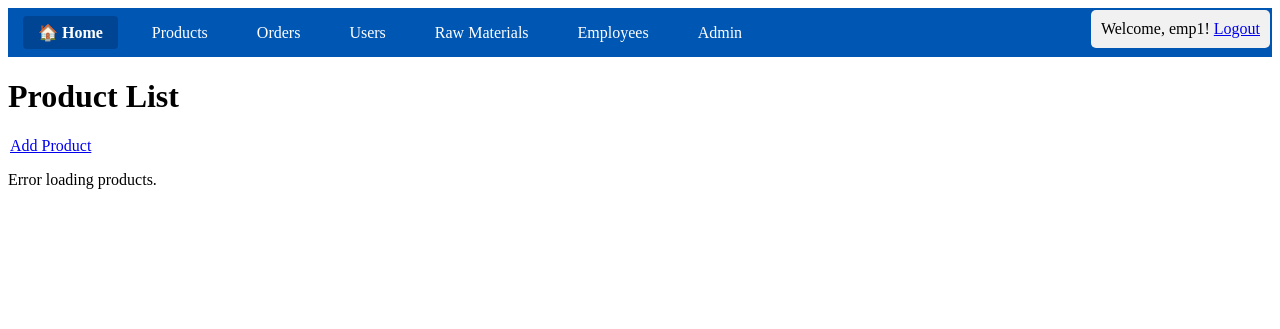
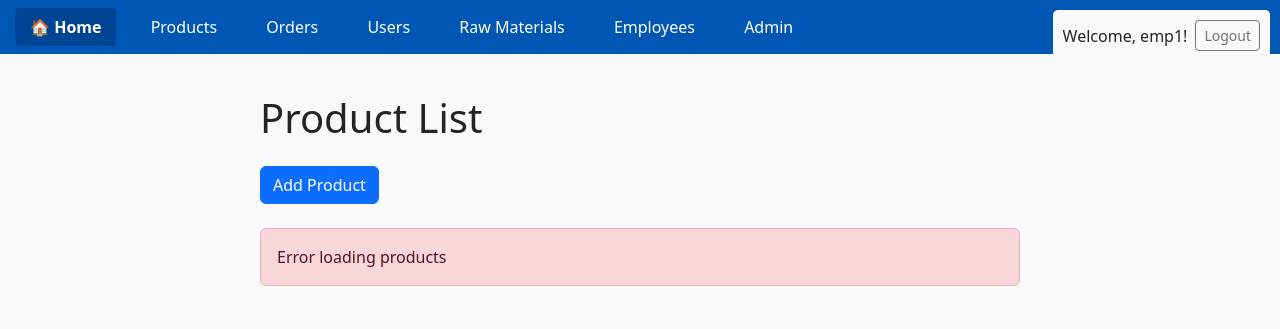
Before and after one commit to brendang-utah/ski_manufacturing_project, a Django app: page /products/ in a window 1280 px wide. Shown: the top 329 px of the page. Run offline with Django 5.2, Linux system fonts and the light colour scheme; a user stored in the database is signed in; data comes from the database, SQL or seed files in the repository; both versions use the stored data as it was after the commit.

Commit message:
fixed product order crationgit pull!

```diff
--- a/ski_manufacturing_app/templates/products.html
+++ b/ski_manufacturing_app/templates/products.html
@@ -3,21 +3,67 @@
 {% block title %}Product List{% endblock %}
 
 {% block content %}
-    <h1>Product List</h1>
+    <!-- Include jQuery and Bootstrap -->
+    <script src="https://code.jquery.com/jquery-3.6.0.min.js"></script>
+    <link href="https://cdn.jsdelivr.net/npm/bootstrap@5.3.0/dist/css/bootstrap.min.css" rel="stylesheet">
+
+    <style>
+        .product-list-container {
+            max-width: 800px;
+            margin: 20px auto;
+            padding: 20px;
+        }
+        .product-card {
+            border: 1px solid #dee2e6;
+            border-radius: 8px;
+            margin-bottom: 15px;
+            padding: 15px;
+            box-shadow: 0 2px 4px rgba(0,0,0,0.1);
+        }
+        .product-card h3 {
+            color: #0d6efd;
+            margin-bottom: 10px;
+        }
+        .product-actions {
+            margin-top: 15px;
+            padding-top: 10px;
+            border-top: 1px solid #eee;
+        }
+        #auth-status {
+            position: absolute;
+            top: 10px;
+            right: 10px;
+            padding: 10px;
+            background: #f8f9fa;
+            border-radius: 5px;
+        }
+    </style>
+
+    <body class="bg-light">
+        <div id="auth-status" class="d-flex align-items-center gap-2">
+            {% if user.is_authenticated %}
+                <span>Welcome, {{ user.username }}!</span>
+                <form action="{% url 'logout' %}" method="post" style="display:inline;">
+                    {% csrf_token %}
+                    <button type="submit" class="btn btn-sm btn-outline-secondary">Logout</button>
+                </form>
+            {% else %}
+                <a href="{% url 'login' %}" class="btn btn-sm btn-primary">Login</a>
+            {% endif %}
+        </div>
+
+        <div class="product-list-container">
+            <h1 class="mb-4">Product List</h1>
 
             {% if user.is_authenticated and user.is_staff %}
-        <a href="{% url 'add-product' %}" id="add-product" class="btn btn-primary">Add Product</a>
+                <a href="{% url 'add-product' %}" id="add-product" class="btn btn-primary mb-4">
+                    <i class="bi bi-plus-circle"></i> Add Product
+                </a>
             {% endif %}
 
-    <div id="product-list"></div>
+            <div id="product-list" class="mb-4"></div>
+        </div>
 
-    <style>
-        .btn { margin: 2px; }
-        .product-item { border: 1px solid #ddd; margin: 10px 0; padding: 10px; }
-        #auth-status { position: absolute; top: 10px; right: 10px; }
-    </style>
-
-    <script src="https://code.jquery.com/jquery-3.6.0.min.js"></script>
         <script>
         const isStaff = {{ user.is_staff|yesno:"true,false" }};
         const isAuthenticated = {{ user.is_authenticated|yesno:"true,false" }};
@@ -28,7 +74,7 @@
                 const cookies = document.cookie.split(';');
                 for (let i = 0; i < cookies.length; i++) {
                     const cookie = cookies[i].trim();
-                if (cookie.substring(0, name.length + 1) === (name + '=')) {
+                    if (cookie.startsWith(name + '=')) {
                         cookieValue = decodeURIComponent(cookie.substring(name.length + 1));
                         break;
                     }
@@ -50,35 +96,40 @@
                 success: function(products) {
                     $('#product-list').empty();
                     if (products.length === 0) {
-                    $('#product-list').append('<p>No products found.</p>');
+                        $('#product-list').html('<div class="alert alert-info">No products found</div>');
+                        return;
                     }
                     products.forEach(function(product) {
                         let productHtml = `
-                        <div class="product-item" data-id="${product.id}">
-                            <h2>${product.name}</h2>
-                            <p>${product.description || ''}</p>
-                            <p>Size: ${product.size}</p>
-                            <p>Price: $${product.price}</p>
-                            ${product.imagepath ? `<img src="${product.imagepath}" alt="${product.name}" width="200">` : ''}
-                            <button class="btn btn-success buy-now" onclick="window.location.href='/products/${product.id}/buy/'">Buy Now</button>
+                            <div class="product-card" data-id="${product.id}">
+                                <h3>${product.name}</h3>
+                                <div class="product-details">
+                                    <p class="mb-1"><strong>Description:</strong> ${product.description || ''}</p>
+                                    <p class="mb-1"><strong>Size:</strong> ${product.size}</p>
+                                    <p class="mb-1"><strong>Price:</strong> $${product.price}</p>
+                                    ${product.imagepath ? `<img src="${product.imagepath}" alt="${product.name}" width="200" class="my-2">` : ''}
+                                </div>
+                                <div class="product-actions">
+                                    <button class="btn btn-success btn-sm buy-now" onclick="window.location.href='/orders/create/?product=${product.id}'">Buy Now</button>
                                     ${isStaff ? `
-                                <button class="btn btn-warning edit-product" onclick="window.location.href='/products/${product.id}/edit/'">Edit</button>
-                                <button class="btn btn-danger delete-product">Delete</button>
+                                        <button class="btn btn-warning btn-sm edit-product" onclick="window.location.href='/products/${product.id}/edit/'">Edit</button>
+                                        <button class="btn btn-danger btn-sm delete-product">Delete</button>
                                     ` : ''}
+                                </div>
                             </div>
                         `;
                         $('#product-list').append(productHtml);
                     });
                 },
                 error: function(error) {
-                $('#product-list').html('<p>Error loading products.</p>');
+                    $('#product-list').html('<div class="alert alert-danger">Error loading products</div>');
                 }
             });
         }
 
         $('#product-list').on('click', '.delete-product', function() {
             if (!confirm('Are you sure you want to delete this product?')) return;
-        let productId = $(this).closest('.product-item').data('id');
+            let productId = $(this).closest('.product-card').data('id');
             $.ajax({
                 url: `/api/products/${productId}/`,
                 type: 'DELETE',
@@ -95,4 +146,5 @@
             });
         });
         </script>
+    </body>
 {% endblock %}
```
Also changed, not shown: db.sqlite3. Lines whose indentation alone changed are shown as unchanged.
